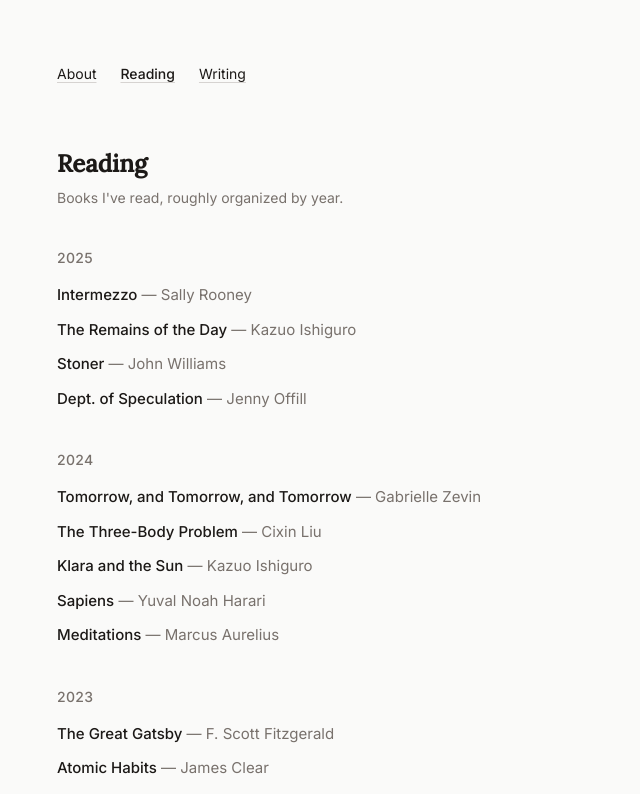
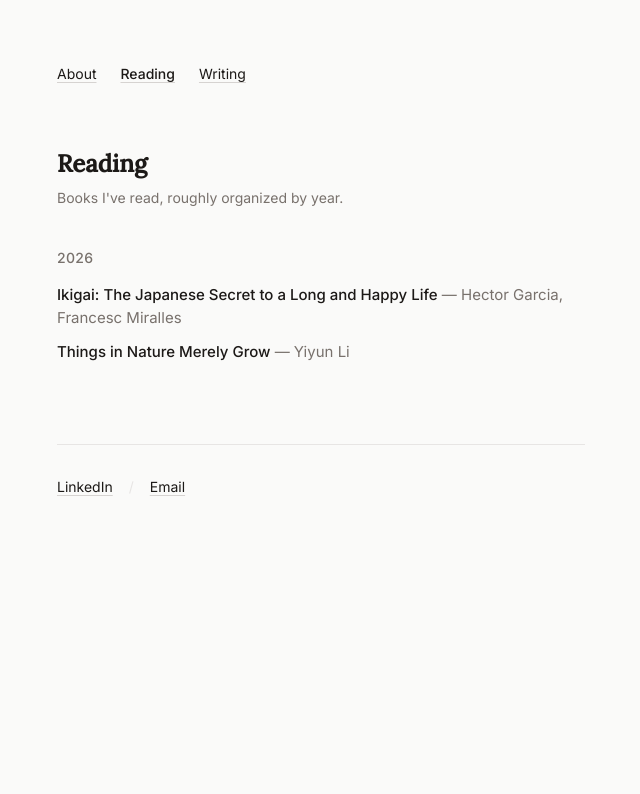
Before and after one commit to naiqelyk/site, a Next.js app: page /reading in a window 1280 px wide. Shown: the top 794 px of the page, without its empty margins (319-959 px from the left). Built offline with nearby package versions, Linux system fonts and the light colour scheme.

Commit message:
update books

```diff
--- a/app/reading/page.tsx
+++ b/app/reading/page.tsx
@@ -13,30 +13,10 @@ interface BookSection {
 
 const booksByYear: BookSection[] = [
   {
-    year: "2025",
+    year: "2026",
     books: [
-      { title: "Intermezzo", author: "Sally Rooney" },
-      { title: "The Remains of the Day", author: "Kazuo Ishiguro" },
-      { title: "Stoner", author: "John Williams" },
-      { title: "Dept. of Speculation", author: "Jenny Offill" },
-    ],
-  },
-  {
-    year: "2024",
-    books: [
-      { title: "Tomorrow, and Tomorrow, and Tomorrow", author: "Gabrielle Zevin" },
-      { title: "The Three-Body Problem", author: "Cixin Liu" },
-      { title: "Klara and the Sun", author: "Kazuo Ishiguro" },
-      { title: "Sapiens", author: "Yuval Noah Harari" },
-      { title: "Meditations", author: "Marcus Aurelius" },
-    ],
-  },
-  {
-    year: "2023",
-    books: [
-      { title: "The Great Gatsby", author: "F. Scott Fitzgerald" },
-      { title: "Atomic Habits", author: "James Clear" },
-      { title: "Project Hail Mary", author: "Andy Weir" },
+      { title: "Ikigai: The Japanese Secret to a Long and Happy Life", author: "Hector Garcia, Francesc Miralles" },
+      { title: "Things in Nature Merely Grow", author: "Yiyun Li" },
     ],
   },
 ];
```
